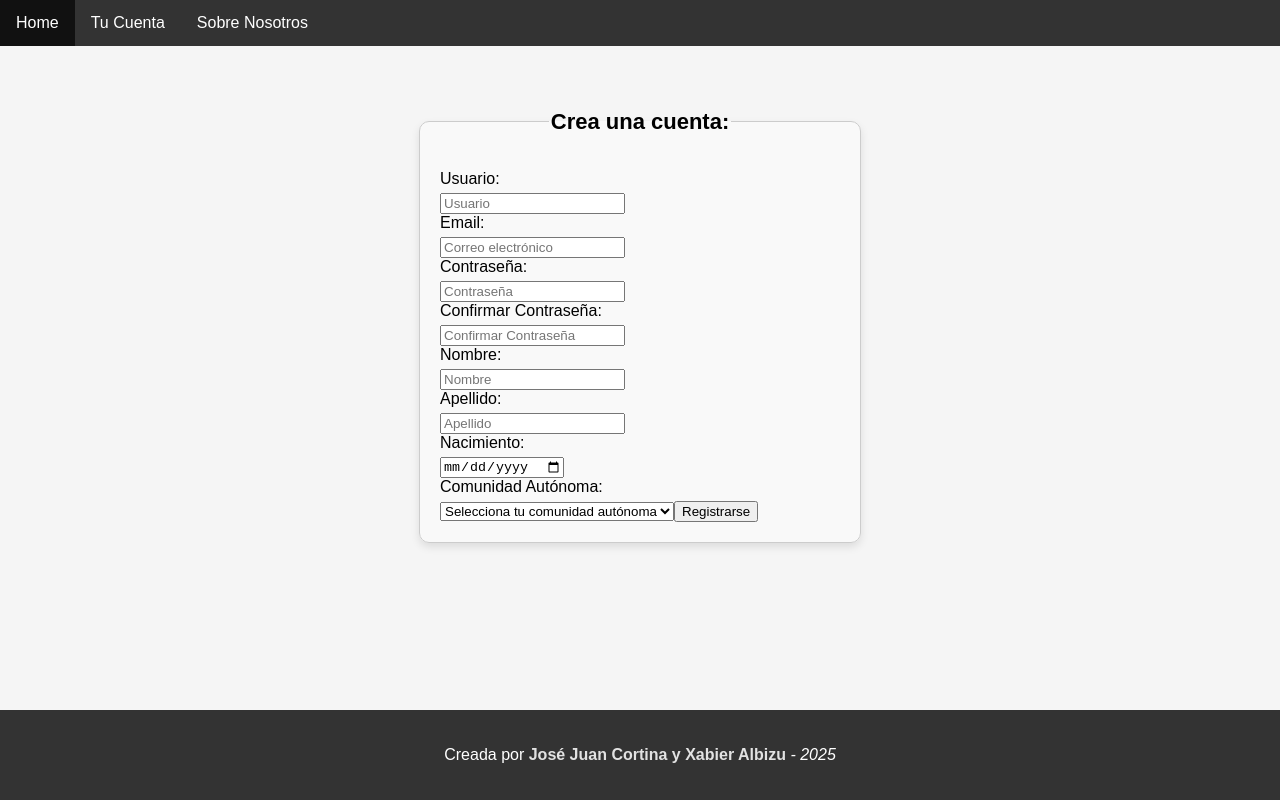
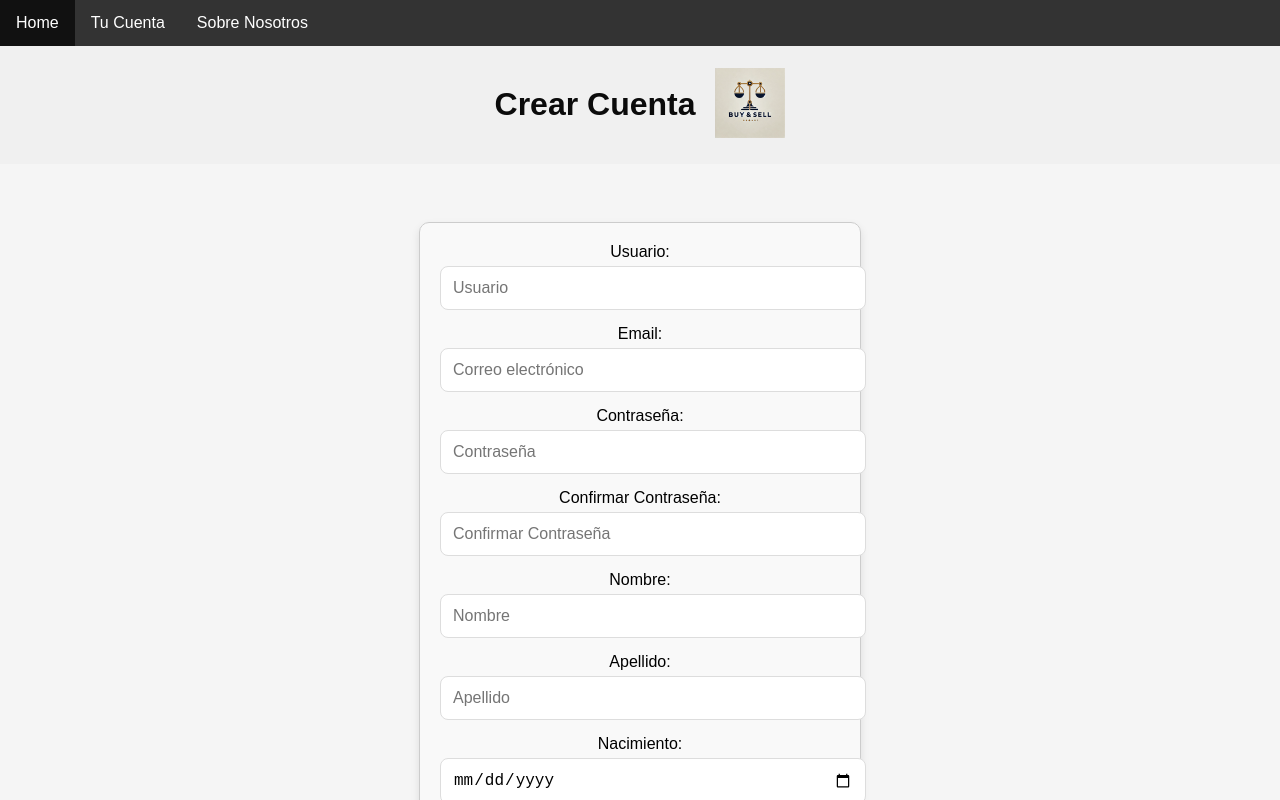
Before and after one commit to jjcortinaa/FinalProjectAppsServices, a Next.js app in the folder realsuciedad/: page /registro in a window 1280 px wide. Shown: the top 800 px of the page. Built offline with nearby package versions, Linux system fonts and the light colour scheme.

Commit message:
Styles adapted from prev commit

```diff
--- a/realsuciedad/app/registro/page.js
+++ b/realsuciedad/app/registro/page.js
@@ -96,23 +96,29 @@ const RegistroPage = () => {
 
   return (
     <Layout>
+      <header className={styles.header}>
+        <h1>Crear Cuenta</h1>
+        <a href="/">
+          <img src="/fotos/logo.webp" alt="Logo de la página" className={styles.headerLogo} />
+        </a>
+      </header>
+      <main className={styles.main}>
       <form onSubmit={handleSubmit} className={styles.formContainer_}>
         <fieldset className={styles.fieldset_}>
-      <legend className={styles.legend_}>Crea una cuenta:</legend>
           <label htmlFor="user" className={styles.label_}>Usuario:</label>
-      <input id="user" type="text" placeholder="Usuario" value={user} onChange={(e) => setUser(e.target.value)} required />
+          <input id="user" type="text" placeholder="Usuario" value={user} onChange={(e) => setUser(e.target.value)} className={styles.input_} required />
           <label htmlFor="email" className={styles.label_}>Email:</label>
-      <input id = "email" type="email" placeholder="Correo electrónico" value={email} onChange={(e) => setEmail(e.target.value)} required />
+          <input id = "email" type="email" placeholder="Correo electrónico" value={email} onChange={(e) => setEmail(e.target.value)} className={styles.input_} required />
           <label htmlFor="password" className={styles.label_}>Contraseña:</label>
-      <input id="password" type="password" placeholder="Contraseña" value={password} onChange={(e) => setPassword(e.target.value)} required />
+          <input id="password" type="password" placeholder="Contraseña" value={password} onChange={(e) => setPassword(e.target.value)} className={styles.input_} required />
           <label htmlFor="confirmPassword" className={styles.label_}>Confirmar Contraseña:</label>
-      <input id="confirmPassword" type="password" placeholder="Confirmar Contraseña" value={confirmPassword} onChange={(e) => setConfirmPassword(e.target.value)} required />
+          <input id="confirmPassword" type="password" placeholder="Confirmar Contraseña" value={confirmPassword} className={styles.input_} onChange={(e) => setConfirmPassword(e.target.value)} required />
           <label htmlFor="confirmPassword" className={styles.label_}>Nombre:</label>
-      <input id="nombre"type="text" placeholder="Nombre" value={firstName} onChange={(e) => setFirstName(e.target.value)} required />
+          <input id="nombre"type="text" placeholder="Nombre" value={firstName} className={styles.input_} onChange={(e) => setFirstName(e.target.value)} required />
           <label htmlFor="apellido" className={styles.label_}>Apellido:</label>
-      <input id="apellido" type="text" placeholder="Apellido" value={lastName} onChange={(e) => setLastName(e.target.value)} required />
+          <input id="apellido" type="text" placeholder="Apellido" value={lastName} className={styles.input_} onChange={(e) => setLastName(e.target.value)} required />
           <label htmlFor="birthdate" className={styles.label_}>Nacimiento:</label>
-      <input id="birthdate" type="date" value={birthdate} onChange={(e) => setBirthdate(e.target.value)} required />
+          <input id="birthdate" type="date" value={birthdate} className={styles.input_} onChange={(e) => setBirthdate(e.target.value)} required />
           <label htmlFor="locality" className={styles.label_}>Comunidad Autónoma:</label>
           <select id="locality" value={locality} onChange={(e) => setLocality(e.target.value)} required>
           <option value="">Selecciona tu comunidad autónoma</option>
@@ -137,7 +143,8 @@ const RegistroPage = () => {
                   <option value="Melilla">Melilla</option>
           </select>
             {communityProvinces.length > 0 && (
-          <><label htmlFor="province" className={styles.label_}>Provincia:</label><select id="province" value={municipality} onChange={(e) => setMunicipality(e.target.value)} required>
+              <><label htmlFor="municipality" className={styles.label_}>Provincia:</label>
+              <select id="municipality" value={municipality} onChange={(e) => setMunicipality(e.target.value)} required>
                   <option value="">Selecciona tu provincia</option>
                   {communityProvinces.map((provincia, index) => (
                     <option key={index} value={provincia}>{provincia}</option>
@@ -146,9 +153,15 @@ const RegistroPage = () => {
             )}
             {error && <p>{error}</p>}
             {success && <p>¡Registro exitoso! Redirigiendo...</p>}
-        <button type="submit" disabled={loading}>Registrarse</button>
+            <br/><br/><button type="submit" className={styles.submitButton_} disabled={loading}>
+              {loading ? 'Cargando...' : 'Ingresar'}
+            </button>
+            <p className={styles.registerLink_}>
+            Si tienes cuenta, <Link href="/inicio">inicia sesión aquí</Link>
+            </p>
         </fieldset>
       </form>
+      </main>
     </Layout>
   );
 };
--- a/realsuciedad/app/registro/page.module.css
+++ b/realsuciedad/app/registro/page.module.css
@@ -41,7 +41,7 @@
     display: flex;
     justify-content: center;
     align-items: center;
-    height: 50vh;
+    height: 100vh;
 }
 
 .customButton {
@@ -97,7 +97,8 @@
     display: flex;
     justify-content: center;
     align-items: center;
-    height: 70vh;
+    height: 60vh;
+    width: 80vh;
 }
 
 .fieldset_ {
```
Lines whose indentation alone changed are shown as unchanged.
